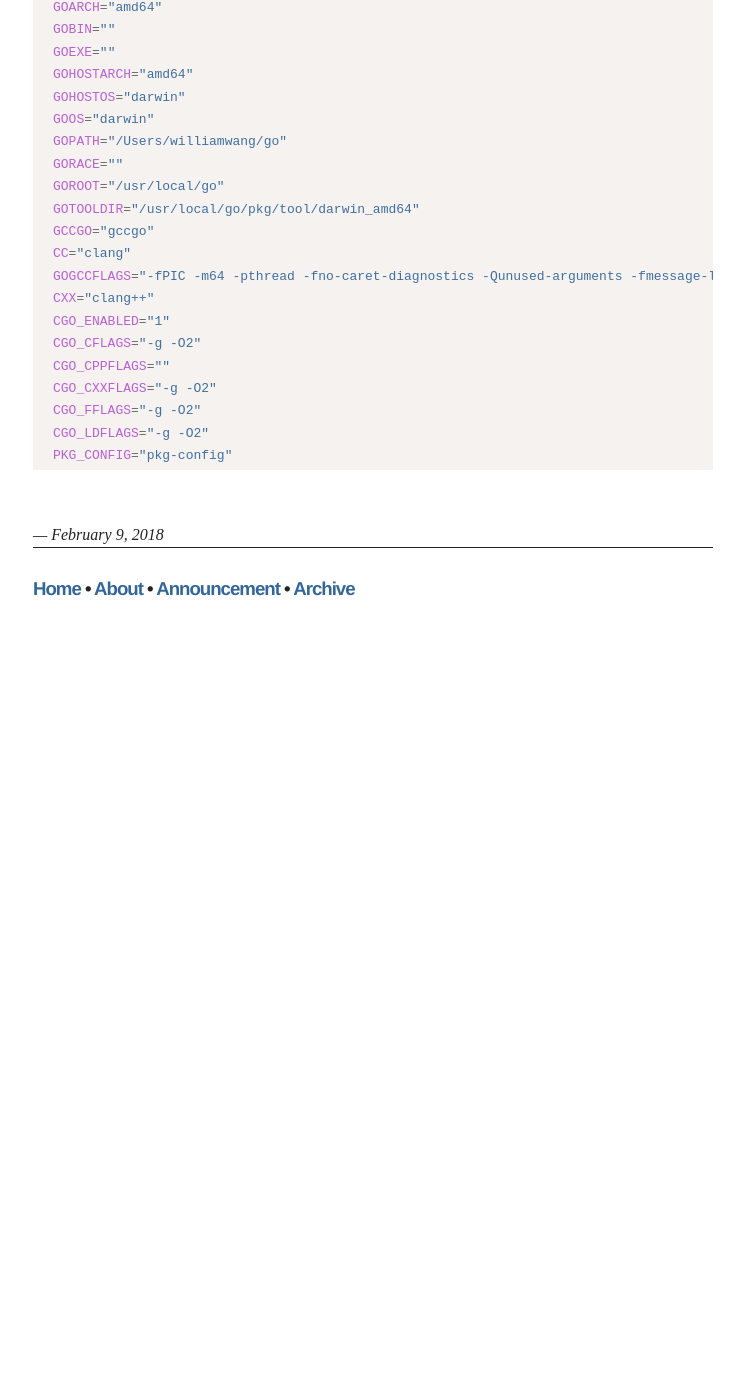
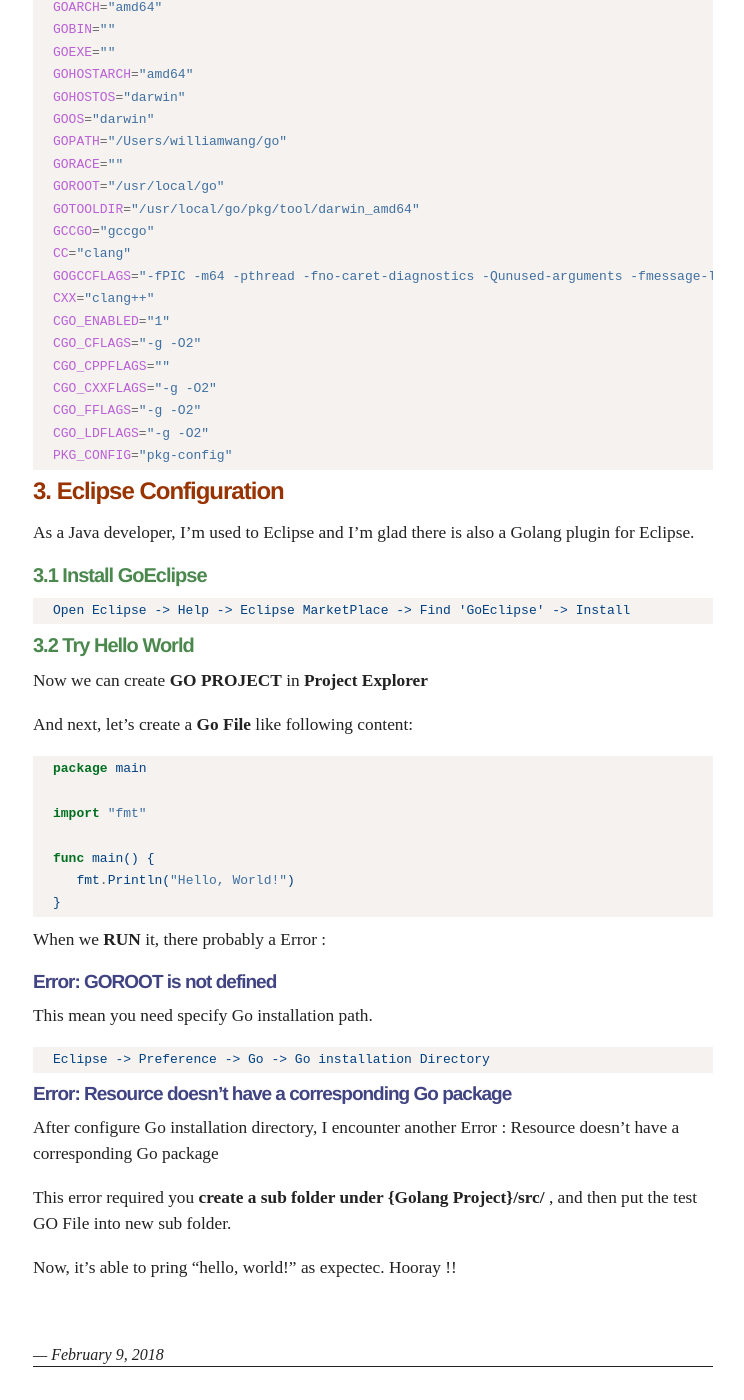
Before and after one commit to villim/villim.github.io, a Jekyll site: the page built from _posts/2018-02-09-setup-golang-enviroment-on-mac.md, in a window 1280 px wide and 1400 px high, scrolled down 1550 px. Shown: the whole window, without its empty margins (142-886 px from the left). Built offline with Jekyll 4.4.1, drawn with Linux system fonts in a browser that asks for light colours; before the commit the page ends 2180 px from its top, so only the background shows below that.

Commit message:
update blog golang setup

````diff
--- a/_posts/2018-02-09-setup-golang-enviroment-on-mac.md
+++ b/_posts/2018-02-09-setup-golang-enviroment-on-mac.md
@@ -98,3 +98,45 @@
 CGO_LDFLAGS="-g -O2"
 PKG_CONFIG="pkg-config"
 ```
+
+## 3. Eclipse Configuration
+
+As a Java developer, I'm used to Eclipse and I'm glad there is also a Golang plugin for Eclipse.
+
+### 3.1 Install GoEclipse
+
+```
+Open Eclipse -> Help -> Eclipse MarketPlace -> Find 'GoEclipse' -> Install
+```
+### 3.2 Try Hello World
+
+Now we can create **GO PROJECT** in **Project Explorer**
+
+And next, let's create a **Go File** like following content:
+
+```go
+package main
+
+import "fmt"
+
+func main() {
+   fmt.Println("Hello, World!")
+}
+```
+When we **RUN** it, there probably a Error :
+
+#### Error: GOROOT is not defined
+
+This mean you need specify Go installation path.
+
+```
+Eclipse -> Preference -> Go -> Go installation Directory
+```
+
+#### Error: Resource doesn't have a corresponding Go package
+
+After configure Go installation directory, I encounter another Error : Resource doesn't have a corresponding Go package
+
+This error required you **create a sub folder under {Golang Project}/src/** , and then put the test GO File into new sub folder.
+
+Now, it's able to pring "hello, world!" as expectec. Hooray !!
````
